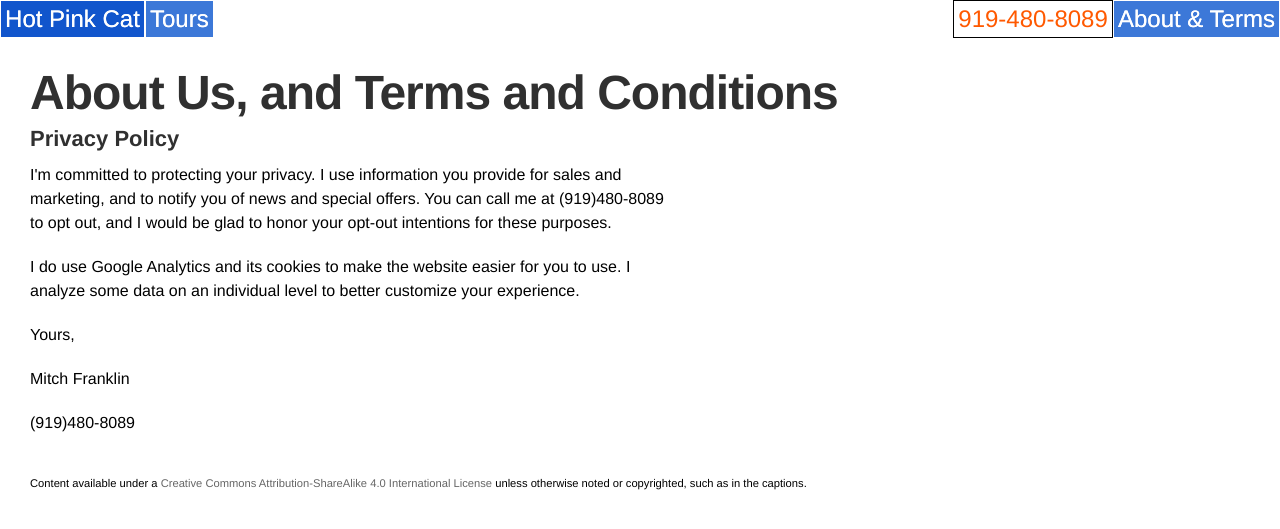
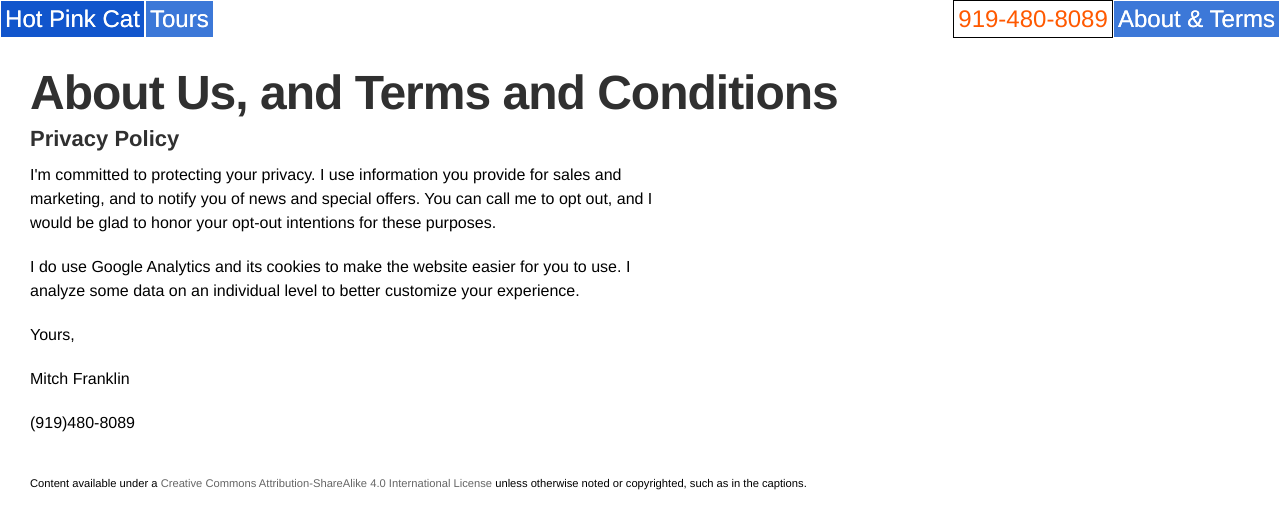
Before and after one commit to mifran/hotpinkcat, a Jekyll site: the page built from _posts/2015-07-28-about-terms-conditions-privacy.markdown, in a window 1280 px wide. Shown: the top 529 px of the page. Built offline with Jekyll 4.4.1, drawn with Linux system fonts in a browser that asks for light colours; nearby versions of some CDN libraries; some web fonts are replaced.

Commit message:
slicker about

```diff
--- a/_posts/2015-07-28-about-terms-conditions-privacy.markdown
+++ b/_posts/2015-07-28-about-terms-conditions-privacy.markdown
@@ -5,7 +5,7 @@ title: About Us, and Terms and Conditions
 this-button: About & Terms
 ---
 <h2>Privacy Policy</h2>
-<p>I'm committed to protecting your privacy. I use information you provide for sales and marketing, and to notify you of news and special offers. You can call me at (919)480-8089 to opt out, and I would be glad to honor your opt-out intentions for these purposes.<p>
+<p>I'm committed to protecting your privacy. I use information you provide for sales and marketing, and to notify you of news and special offers. You can call me to opt out, and I would be glad to honor your opt-out intentions for these purposes.<p>
 <p>I do use Google Analytics and its cookies to make the website easier for you to use. I analyze some data on an individual level to better customize your experience.</p>
 <p>Yours,</p>
 <p>Mitch Franklin</p>
```
